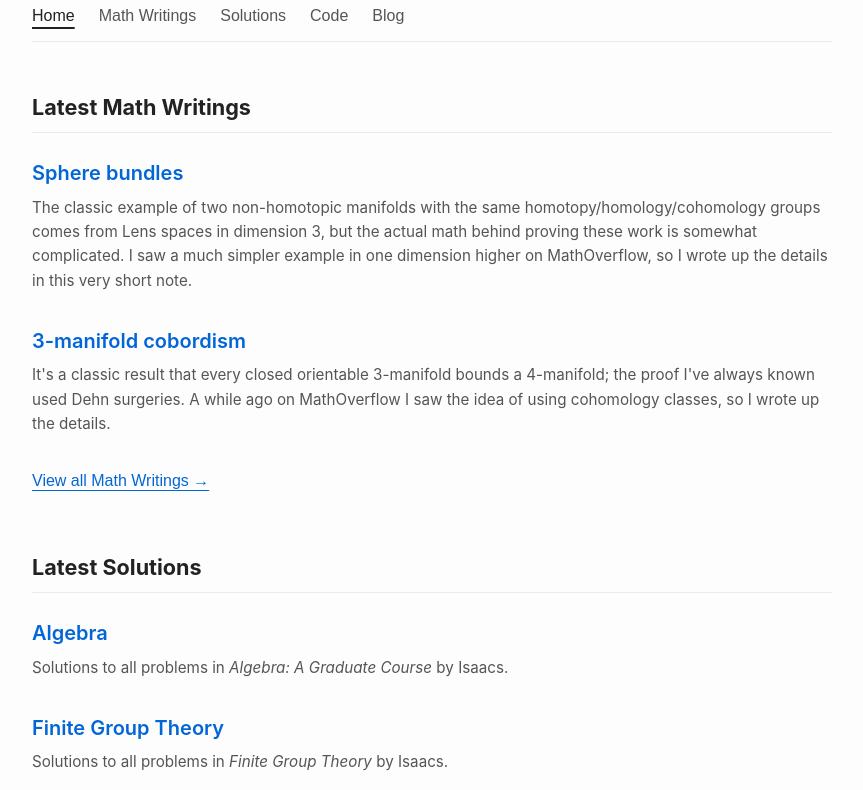
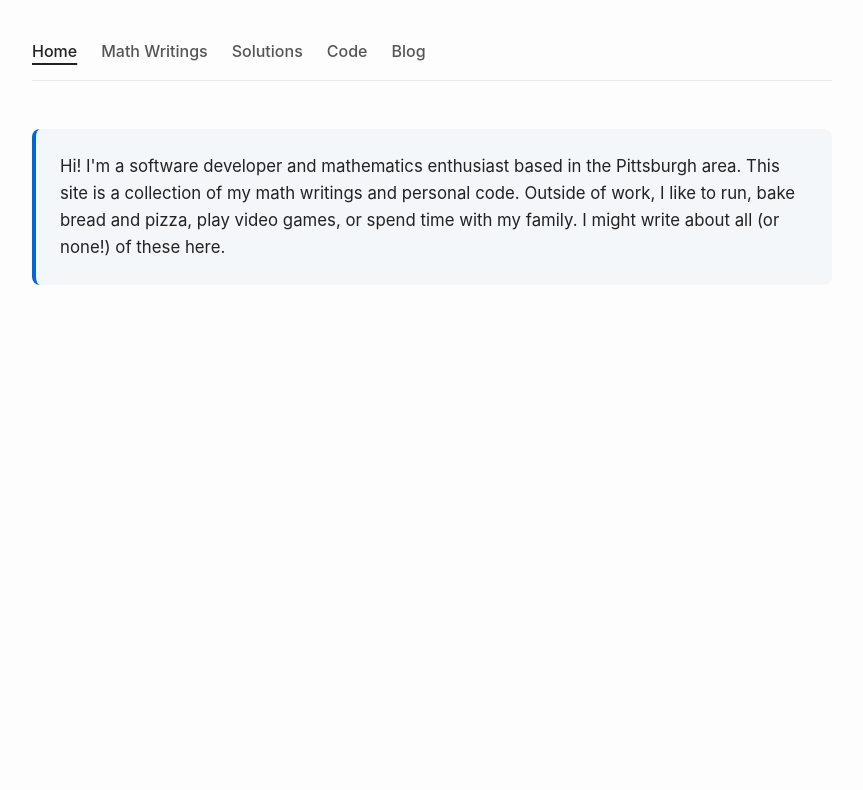
Before and after one commit to stevedalton/stevedalton.github.io, a plain HTML site: page index.html in a window 1280 px wide. Shown: the part 114-904 px from the top of the page, without its empty margins (208-1071 px from the left). After the commit the page ends 800 px from the top, so only its background shows below. Drawn offline with Linux system fonts and the light colour scheme.

Commit message:
Remove JS for tabbed look

```diff
--- a/app.js
+++ /dev/null
@@ -1,143 +0,0 @@
-// Data structure containing all your links and descriptions
-const siteData = {
-    writings: [
-        {
-            title: "Sphere bundles",
-            url: "pdfs/s2_bundles.pdf",
-            description: "The classic example of two non-homotopic manifolds with the same homotopy/homology/cohomology groups comes from Lens spaces in dimension 3, but the actual math behind proving these work is somewhat complicated. I saw a much simpler example in one dimension higher on MathOverflow, so I wrote up the details in this very short note."
-        },
-        {
-            title: "3-manifold cobordism",
-            url: "pdfs/cobordism.pdf",
-            description: "It's a classic result that every closed orientable 3-manifold bounds a 4-manifold; the proof I've always known used Dehn surgeries. A while ago on MathOverflow I saw the idea of using cohomology classes, so I wrote up the details."
-        }
-    ],
-    solutions: [
-        {
-            title: "Algebra",
-            url: "pdfs/isaacs_algebra.pdf",
-            description: "Solutions to all problems in <em>Algebra: A Graduate Course</em> by Isaacs."
-        },
-        {
-            title: "Finite Group Theory",
-            url: "pdfs/isaacs_fgt.pdf",
-            description: "Solutions to all problems in <em>Finite Group Theory</em> by Isaacs."
-        }
-    ],
-    code: [
-        // Left empty intentionally to demonstrate the "Coming soon!" message
-    ],
-    blog: [
-        // Left empty intentionally to demonstrate the "Coming soon!" message
-    ]
-};
-
-// Map keys to readable titles for the homepage sections
-const sectionTitles = {
-    writings: "Latest Math Writings",
-    solutions: "Latest Solutions",
-    code: "Latest Code",
-    blog: "Latest Blog Posts"
-};
-
-const contentContainer = document.getElementById('content-container');
-const navButtons = document.querySelectorAll('.nav-btn');
-
-function renderList(items) {
-    const list = document.createElement('ul');
-    list.className = 'item-list';
-
-    items.forEach(item => {
-        const li = document.createElement('li');
-        li.className = 'item';
-        li.innerHTML = `
-            <a href="${item.url}" class="item-title" target="_blank" rel="noopener noreferrer">${item.title}</a>
-            <p class="item-desc">${item.description}</p>
-        `;
-        list.appendChild(li);
-    });
-    return list;
-}
-
-function renderContent(category) {
-    contentContainer.innerHTML = '';
-
-    if (category === 'home') {
-        // Render a preview of each category
-        Object.keys(siteData).forEach(cat => {
-            const items = siteData[cat];
-
-            const section = document.createElement('div');
-            section.className = 'category-section';
-
-            const title = document.createElement('h2');
-            title.className = 'category-title';
-            title.textContent = sectionTitles[cat];
-            section.appendChild(title);
-
-            if (!items || items.length === 0) {
-                // Empty state for homepage preview
-                const emptyMsg = document.createElement('p');
-                emptyMsg.className = 'item-desc';
-                emptyMsg.innerHTML = '<em>Coming soon! Content is currently being prepared for this section.</em>';
-                section.appendChild(emptyMsg);
-            } else {
-                // Get only the first 2 items for the homepage preview
-                const previewItems = items.slice(0, 2);
-                const list = renderList(previewItems);
-
-                const viewAllBtn = document.createElement('button');
-                viewAllBtn.className = 'view-all-btn';
-                viewAllBtn.textContent = `View all ${sectionTitles[cat].replace('Latest ', '')} →`;
-                viewAllBtn.onclick = () => switchToCategory(cat);
-
-                section.appendChild(list);
-                section.appendChild(viewAllBtn);
-            }
-
-            contentContainer.appendChild(section);
-        });
-    } else {
-        // Render a specific category page
-        const items = siteData[category];
-
-        if (!items || items.length === 0) {
-            // Empty state for specific category page
-            contentContainer.innerHTML = `
-                <div style="text-align: center; padding: 3rem 1rem;">
-                    <h2 style="margin-bottom: 1rem; color: var(--text-color);">Coming Soon!</h2>
-                    <p style="color: var(--desc-color);">I'm currently working on adding content to this section. Check back later.</p>
-                </div>
-            `;
-            return;
-        }
-
-        const list = renderList(items);
-        contentContainer.appendChild(list);
-    }
-}
-
-// Helper function to programmatically switch categories (used by "View all" buttons)
-function switchToCategory(category) {
-    navButtons.forEach(btn => {
-        if (btn.getAttribute('data-target') === category) {
-            btn.classList.add('active');
-        } else {
-            btn.classList.remove('active');
-        }
-    });
-    renderContent(category);
-    window.scrollTo(0, 0); // Scroll back to top
-}
-
-// Event Listeners for Navigation
-navButtons.forEach(button => {
-    button.addEventListener('click', (e) => {
-        navButtons.forEach(btn => btn.classList.remove('active'));
-        e.target.classList.add('active');
-        renderContent(e.target.getAttribute('data-target'));
-    });
-});
-
-// Initialize default view (Home)
-renderContent('home');
--- a/index.html
+++ b/index.html
@@ -3,25 +3,94 @@
 <head>
     <meta charset="UTF-8">
     <meta name="viewport" content="width=device-width, initial-scale=1.0">
-    <title>Math, Code & Running</title>
+    <title>Stevie D's interests</title>
     <link rel="stylesheet" href="styles.css">
 </head>
 <body>
     <header>
-        <h1>My Portfolio & Blog</h1>
-        <nav>
-            <button class="nav-btn active" data-target="home">Home</button>
-            <button class="nav-btn" data-target="writings">Math Writings</button>
-            <button class="nav-btn" data-target="solutions">Solutions</button>
-            <button class="nav-btn" data-target="code">Code</button>
-            <button class="nav-btn" data-target="blog">Blog</button>
-        </nav>
+        <h1>My Portfolio & Posts</h1>
     </header>
 
-    <main id="content-container">
-        <!-- Content will be injected here by app.js -->
+    <main>
+        <!-- HIDDEN RADIO BUTTONS FOR TAB LOGIC -->
+        <input type="radio" id="tab-home" name="portfolio-tabs" checked>
+        <input type="radio" id="tab-writings" name="portfolio-tabs">
+        <input type="radio" id="tab-solutions" name="portfolio-tabs">
+        <input type="radio" id="tab-code" name="portfolio-tabs">
+        <input type="radio" id="tab-blog" name="portfolio-tabs">
+
+        <!-- NAVIGATION -->
+        <nav>
+            <label for="tab-home" class="nav-btn">Home</label>
+            <label for="tab-writings" class="nav-btn">Math Writings</label>
+            <label for="tab-solutions" class="nav-btn">Solutions</label>
+            <label for="tab-code" class="nav-btn">Code</label>
+            <label for="tab-blog" class="nav-btn">Blog</label>
+        </nav>
+
+        <!-- HOME SECTION -->
+        <section id="content-home" class="content-section">
+            <div class="about-section">
+                <p>Hi! I'm a software developer and mathematics enthusiast based in the Pittsburgh area. This site is a collection of my math writings and personal code. Outside of work, I like to run, bake bread and pizza, play video games, or spend time with my family. I might write about all (or none!) of these here.</p>
+            </div>
+        </section>
+
+        <!-- MATH WRITINGS SECTION -->
+        <section id="content-writings" class="content-section">
+            <ul class="item-list">
+                <!-- ADD NEW MATH WRITINGS HERE -->
+
+                <li class="item">
+                    <a href="pdfs/cobordism.pdf" class="item-title" target="_blank" rel="noopener noreferrer">3-manifold cobordism</a>
+                    <p class="item-desc">It's a classic result that every closed orientable 3-manifold bounds a 4-manifold; the proof I've always known used Dehn surgeries. A while ago on MathOverflow I saw the idea of using cohomology classes, so I wrote up the details.</p>
+                </li>
+
+                <li class="item">
+                    <a href="pdfs/s2_bundles.pdf" class="item-title" target="_blank" rel="noopener noreferrer">Sphere bundles</a>
+                    <p class="item-desc">The classic example of two non-homotopic manifolds with the same homotopy/homology/cohomology groups comes from Lens spaces in dimension 3, but the actual math behind proving all of this is somewhat complicated. I saw a much simpler example in one dimension higher on MathOverflow, so I wrote up the details in this very short note.</p>
+                </li>
+            </ul>
+        </section>
+
+        <!-- SOLUTIONS SECTION -->
+        <section id="content-solutions" class="content-section">
+            <ul class="item-list">
+                <!-- ADD NEW SOLUTIONS HERE -->
+
+                <li class="item">
+                    <a href="pdfs/isaacs_algebra.pdf" class="item-title" target="_blank" rel="noopener noreferrer">Algebra</a>
+                    <p class="item-desc">Solutions to all problems in <em>Algebra: A Graduate Course</em> by Isaacs.</p>
+                </li>
+
+                <li class="item">
+                    <a href="pdfs/isaacs_fgt.pdf" class="item-title" target="_blank" rel="noopener noreferrer">Finite Group Theory</a>
+                    <p class="item-desc">Solutions to all problems in <em>Finite Group Theory</em> by Isaacs.</p>
+                </li>
+            </ul>
+        </section>
+
+        <!-- CODE SECTION (Currently Empty) -->
+        <section id="content-code" class="content-section">
+            <!-- WHEN ADDING CODE PROJECTS, DELETE THIS "COMING SOON" DIV AND REPLACE IT WITH A <ul class="item-list"> -->
+            <div style="text-align: center; padding: 3rem 1rem;">
+                <h2 style="margin-bottom: 1rem; color: var(--text-color);">Coming Soon!</h2>
+                <p style="color: var(--desc-color);">I'm currently working on adding content to this section. Check back later.</p>
+            </div>
+
+            <!-- ADD NEW CODE PROJECTS HERE -->
+        </section>
+
+        <!-- BLOG SECTION -->
+        <section id="content-blog" class="content-section">
+           <!-- WHEN ADDING BLOG POSTS, DELETE THIS "COMING SOON" DIV AND REPLACE IT WITH A <ul class="item-list"> -->
+            <div style="text-align: center; padding: 3rem 1rem;">
+                <h2 style="margin-bottom: 1rem; color: var(--text-color);">Coming Soon!</h2>
+                <p style="color: var(--desc-color);">I'm currently working on adding content to this section. Check back later.</p>
+            </div>
+
+            <!-- ADD NEW POSTS HERE -->
+        </section>
+
     </main>
-
-    <script src="app.js"></script>
 </body>
 </html>
--- a/styles.css
+++ b/styles.css
@@ -18,8 +18,6 @@ body {
 
 header {
     margin-bottom: 3rem;
-    border-bottom: 1px solid var(--border-color);
-    padding-bottom: 1rem;
 }
 
 h1 {
@@ -27,46 +25,79 @@ h1 {
     margin-bottom: 1rem;
 }
 
+/* Hide the radio inputs that drive the logic */
+input[type="radio"][name="portfolio-tabs"] {
+    display: none;
+}
+
+/* Navigation Styles */
 nav {
     display: flex;
     gap: 1.5rem;
-    flex-wrap: wrap; /* Ensures mobile layout doesn't get squeezed */
+    flex-wrap: wrap;
+    margin-bottom: 3rem;
+    border-bottom: 1px solid var(--border-color);
+    padding-bottom: 1rem;
 }
 
-button.nav-btn {
-    background: none;
-    border: none;
+label.nav-btn {
     font-size: 1rem;
     color: var(--desc-color);
     cursor: pointer;
-    padding: 0;
     font-weight: 500;
     transition: color 0.2s ease;
 }
 
-button.nav-btn:hover {
+label.nav-btn:hover {
     color: var(--text-color);
 }
 
-button.nav-btn.active {
+/* Hide all sections by default */
+.content-section {
+    display: none;
+}
+
+/* CSS LOGIC: Show correct section based on checked radio button */
+#tab-home:checked ~ #content-home,
+#tab-writings:checked ~ #content-writings,
+#tab-solutions:checked ~ #content-solutions,
+#tab-code:checked ~ #content-code,
+#tab-blog:checked ~ #content-blog {
+    display: block;
+    animation: fadeIn 0.3s ease-in-out;
+}
+
+/* CSS LOGIC: Underline the active nav button */
+#tab-home:checked ~ nav label[for="tab-home"],
+#tab-writings:checked ~ nav label[for="tab-writings"],
+#tab-solutions:checked ~ nav label[for="tab-solutions"],
+#tab-code:checked ~ nav label[for="tab-code"],
+#tab-blog:checked ~ nav label[for="tab-blog"] {
     color: var(--text-color);
     text-decoration: underline;
     text-underline-offset: 6px;
     text-decoration-thickness: 2px;
 }
 
-/* Category Sections for Homepage */
-.category-section {
-    margin-bottom: 3.5rem;
+@keyframes fadeIn {
+    from { opacity: 0; transform: translateY(-5px); }
+    to { opacity: 1; transform: translateY(0); }
 }
 
-.category-title {
-    font-size: 1.35rem;
-    margin-bottom: 1.5rem;
-    border-bottom: 1px solid var(--border-color);
-    padding-bottom: 0.5rem;
+/* About Me Section */
+.about-section {
+    padding: 1.5rem;
+    background-color: #f4f7f9;
+    border-radius: 8px;
+    border-left: 4px solid var(--link-color);
 }
 
+.about-section p {
+    margin: 0;
+    font-size: 1.05rem;
+}
+
+/* List Styles */
 .item-list {
     list-style-type: none;
     padding: 0;
@@ -92,20 +123,3 @@ button.nav-btn.active {
     color: var(--desc-color);
     font-size: 0.95rem;
 }
-
-/* View All Buttons */
-button.view-all-btn {
-    background: none;
-    border: none;
-    color: var(--link-color);
-    font-size: 1rem;
-    font-weight: 500;
-    cursor: pointer;
-    padding: 0;
-    text-decoration: underline;
-    text-underline-offset: 4px;
-}
-
-button.view-all-btn:hover {
-    color: var(--text-color);
-}
```
